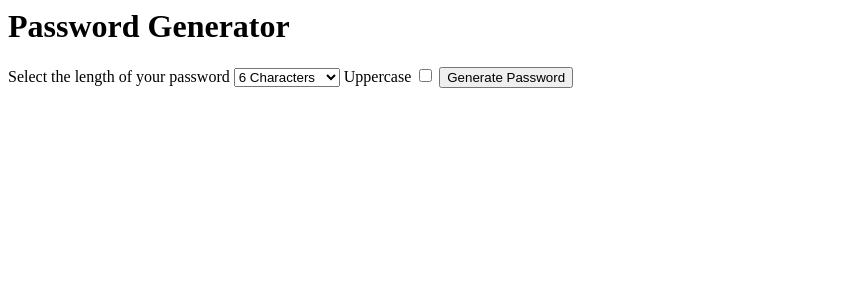
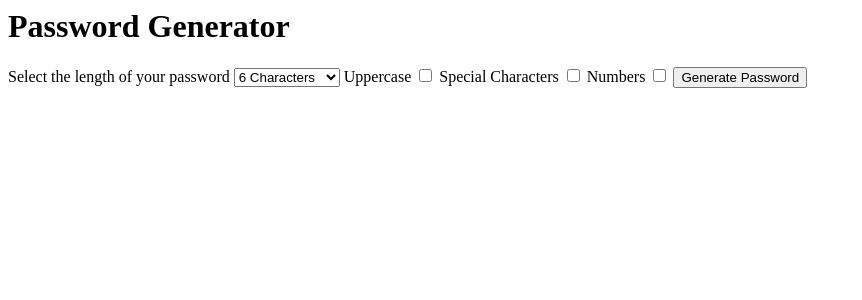
Before and after one commit to Rafaelmarinr/django_password_generator, a Django app: page / in a window 1280 px wide. Shown: the top 300 px of the page, without its empty margins (0-862 px from the left). Run offline with Django 5.2, Linux system fonts and the light colour scheme.

Commit message:
Generate password

```diff
--- a/django_password_generator/urls.py
+++ b/django_password_generator/urls.py
@@ -21,5 +21,6 @@ from generator import views
 urlpatterns = [
     #path('admin/', admin.site.urls),
     path('about/', views.about),
-    path('', views.home)
+    path('', views.home),
+    path('password/', views.password),
 ]
--- a/generator/templates/generator/home.html
+++ b/generator/templates/generator/home.html
@@ -1,4 +1,4 @@
-<form>
+<form action="password">
     <h1>Password Generator</h1>
 
     <label for="length">Select the length of your password</label>
@@ -17,5 +17,11 @@
     <label for="uppercase">Uppercase</label>
     <input type="checkbox" name="uppercase" id="uppercase">
 
+    <label for="special">Special Characters</label>
+    <input type="checkbox" name="special" id="special">
+
+    <label for="numbers">Numbers</label>
+    <input type="checkbox" name="numbers" id="numbers">
+
     <button>Generate Password</button>
 </form>
--- /dev/null
+++ b/generator/templates/generator/password.html
@@ -0,0 +1,2 @@
+<h1>Password</h1>
+{{password}}
--- a/generator/views.py
+++ b/generator/views.py
@@ -1,9 +1,31 @@
 from django.shortcuts import render
 from django.http import HttpResponse
-
+import random
 # Create your views here.
 def home(request):
     return render(request, 'generator/home.html')
 
 def about(request):
     return render(request, 'generator/about.html')
+
+def password(request):
+    characters = list('abcdefghijklmnopqrstuvwxyz')
+
+    length = int(request.GET.get('length'))
+
+    if request.GET.get('uppercase'):
+        characters.extend(list('ABCDEFGHIJKLMNOPQRSTUVWXYZ'))
+
+    if request.GET.get('special'):
+        characters.extend(list('!"#$%&\'()*+,-./:;<=>?@[\\]^_`{|}~'))
+
+    if request.GET.get('numbers'):
+        characters.extend(list('0123456789'))
+
+    generate_password = ''
+
+    for x in range(length):
+        generate_password += random.choice(characters)
+
+    print(generate_password)
+    return render(request, 'generator/password.html', {'password': generate_password})
```
